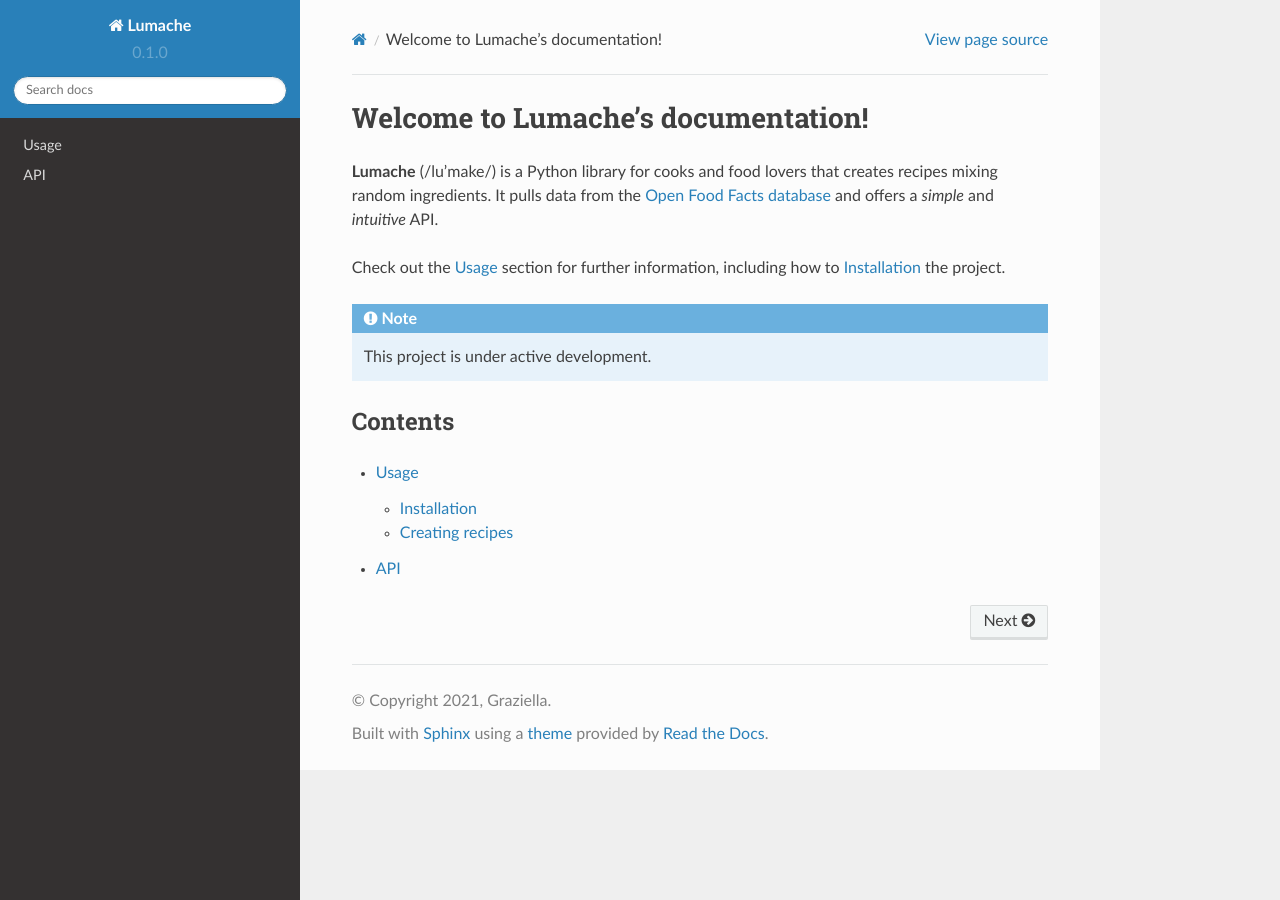
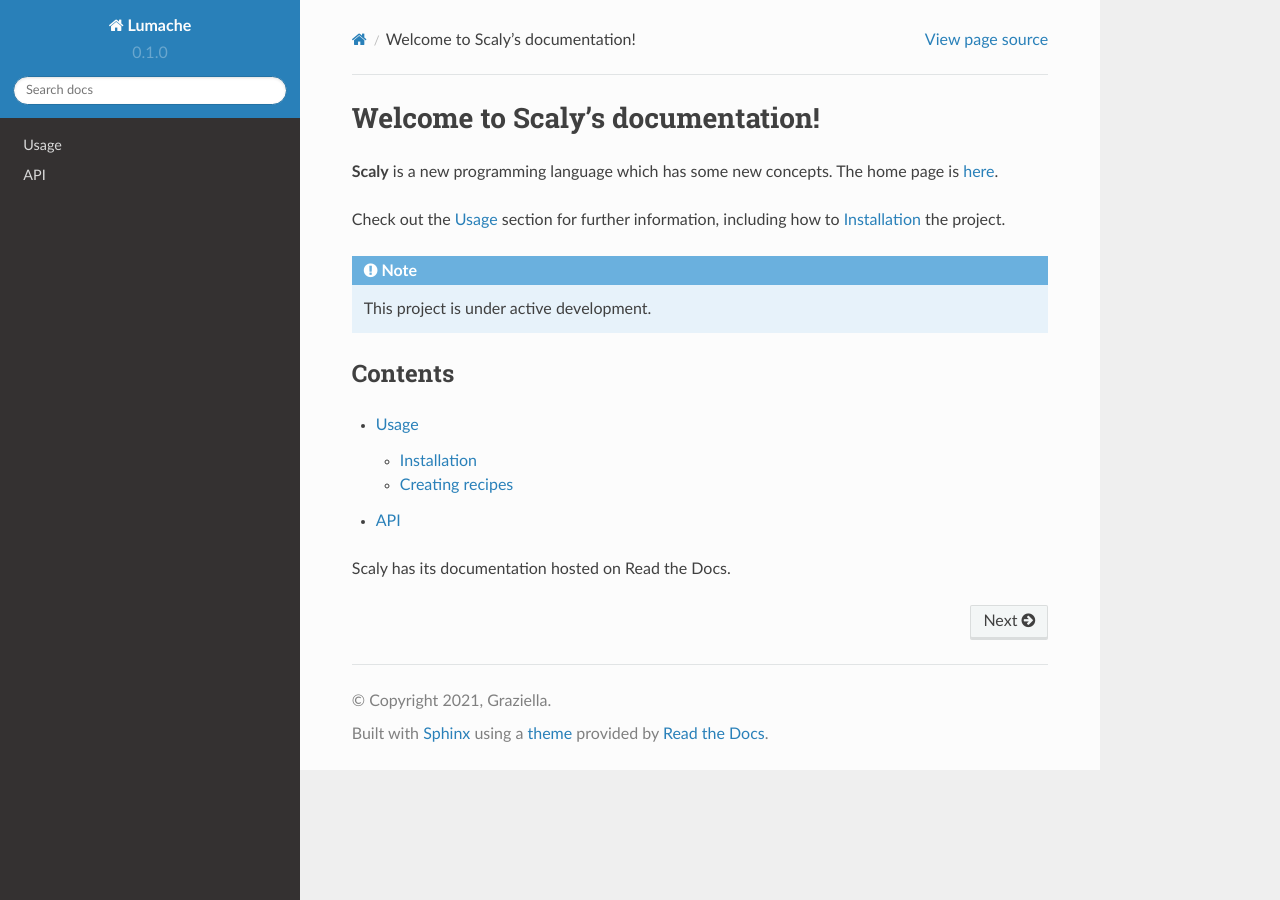
Before and after one commit to rschleitzer/scaly-doc, a Sphinx documentation site: the page built from docs/source/index.rst, in a window 1280 px wide. Built offline with Sphinx 7.4.7 and the Read the Docs theme 2.0.0, drawn with Linux system fonts in a browser that asks for light colours.

Commit message:
Content changes from the readthedocs tutorial.

```diff
--- a/docs/source/index.rst
+++ b/docs/source/index.rst
@@ -1,10 +1,8 @@
-Welcome to Lumache's documentation!
+Welcome to Scaly's documentation!
 ===================================
 
-**Lumache** (/lu'make/) is a Python library for cooks and food lovers
-that creates recipes mixing random ingredients.
-It pulls data from the `Open Food Facts database <https://world.openfoodfacts.org/>`_
-and offers a *simple* and *intuitive* API.
+**Scaly** is a new programming language which has some new concepts.
+The home page is `here <https://scaly.io/>`_.
 
 Check out the :doc:`usage` section for further information, including
 how to :ref:`installation` the project.
@@ -20,3 +18,5 @@
 
    usage
    api
+
+Scaly has its documentation hosted on Read the Docs.
```
